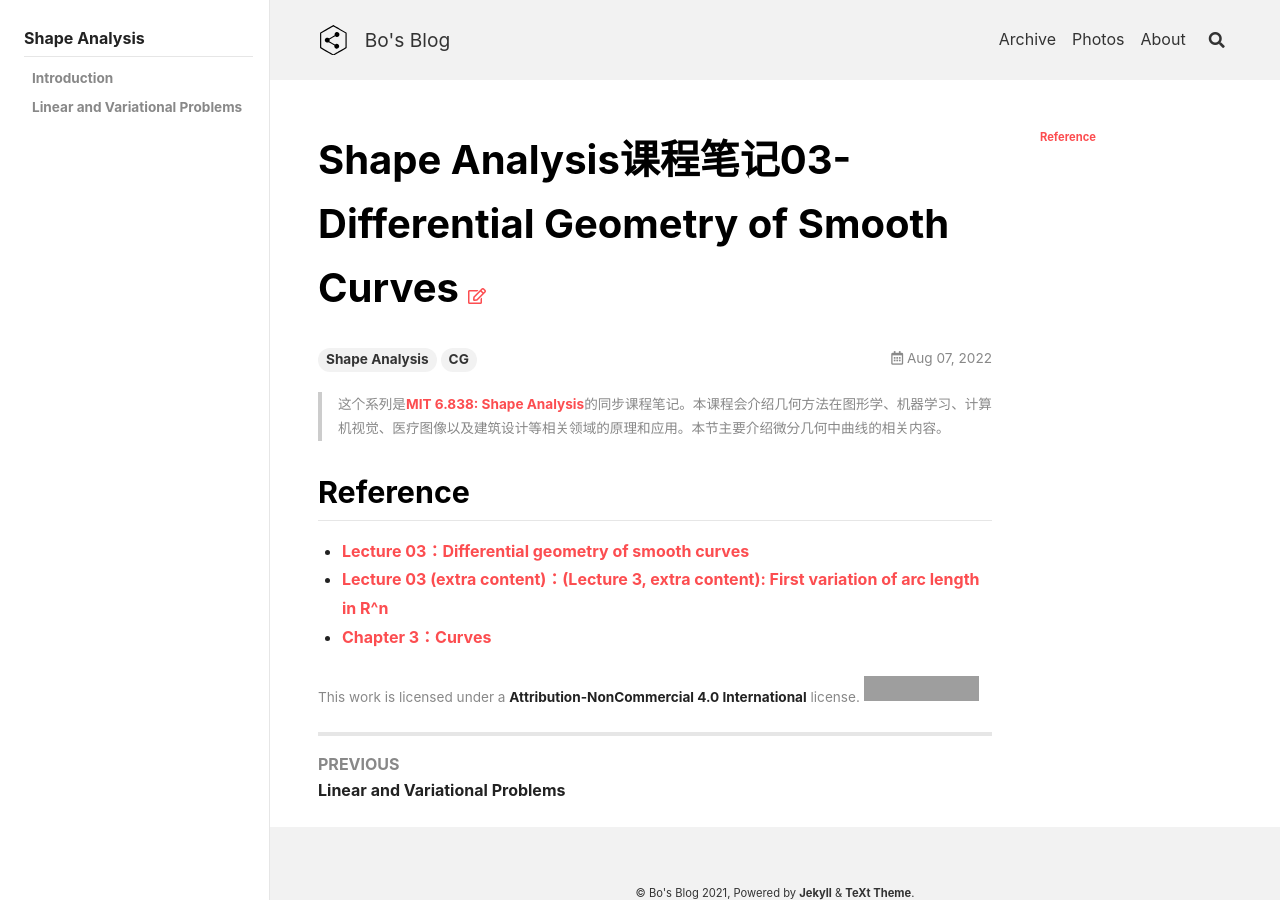
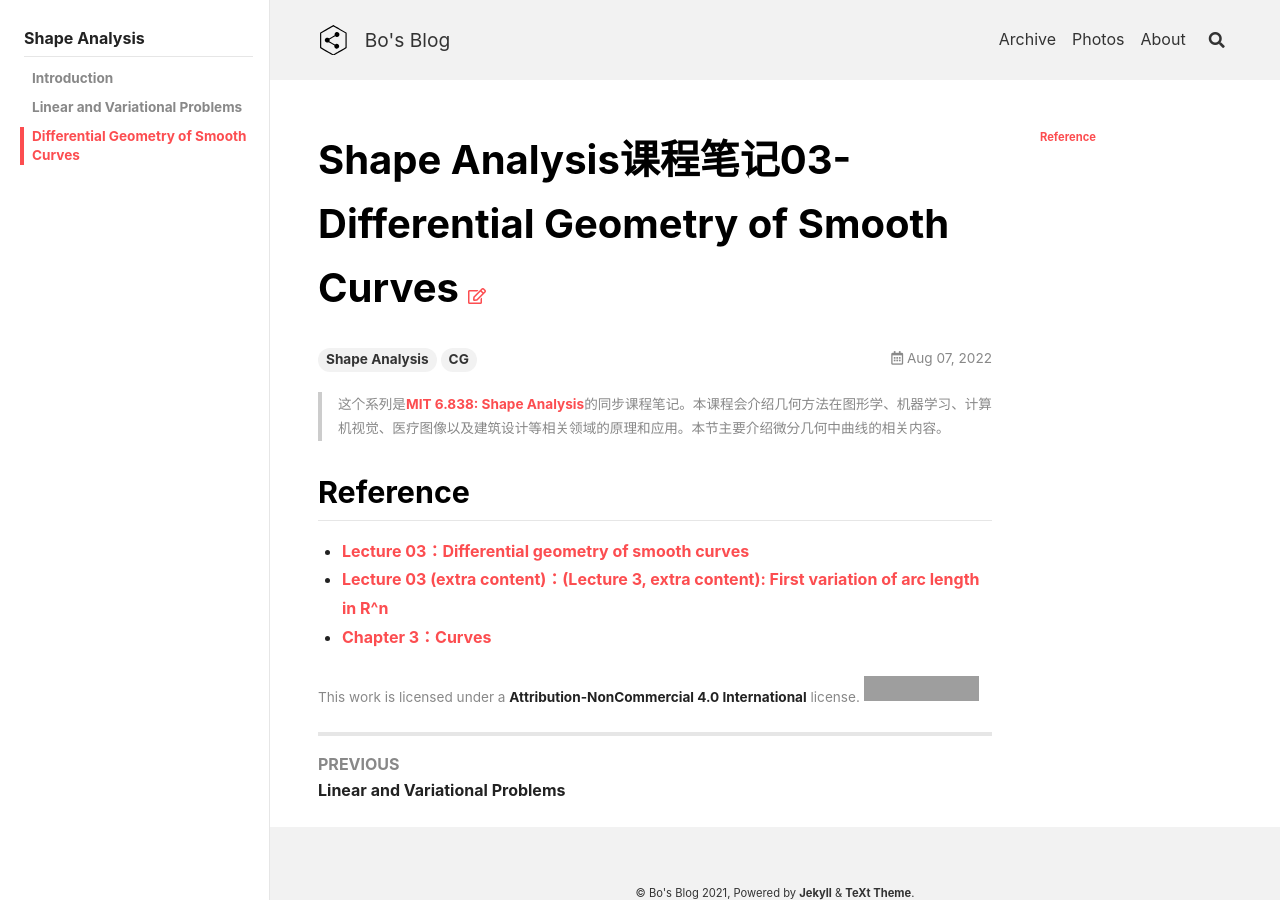
Before and after one commit to peng00bo00/peng00bo00_previous_blog, a Jekyll site: the page built from _posts/2022-08-07-SA-NOTES-03.md, in a window 1280 px wide. Built offline with Jekyll 4.4.1, drawn with Linux system fonts in a browser that asks for light colours; nearby versions of some CDN libraries; grey boxes are pictures that could not be loaded.

Commit message:
Update navigation.yml

```diff
--- a/_data/navigation.yml
+++ b/_data/navigation.yml
@@ -408,3 +408,5 @@ SA:
         url: /2022/08/02/SA-NOTES-01.html
       - title: Linear and Variational Problems
         url: /2022/08/04/SA-NOTES-02.html
+      - title: Differential Geometry of Smooth Curves
+        url: /2022/08/07/SA-NOTES-03.html
```
